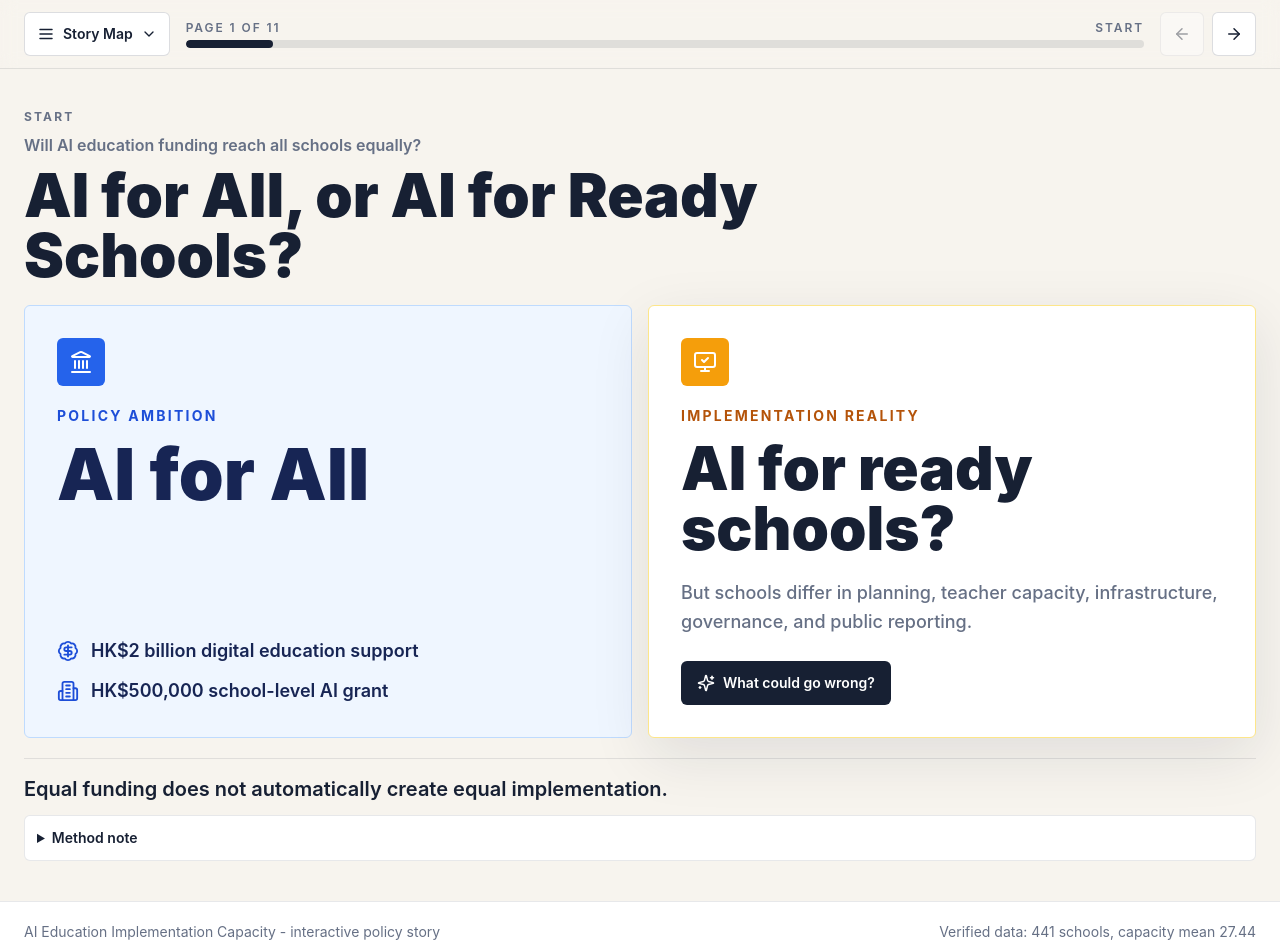
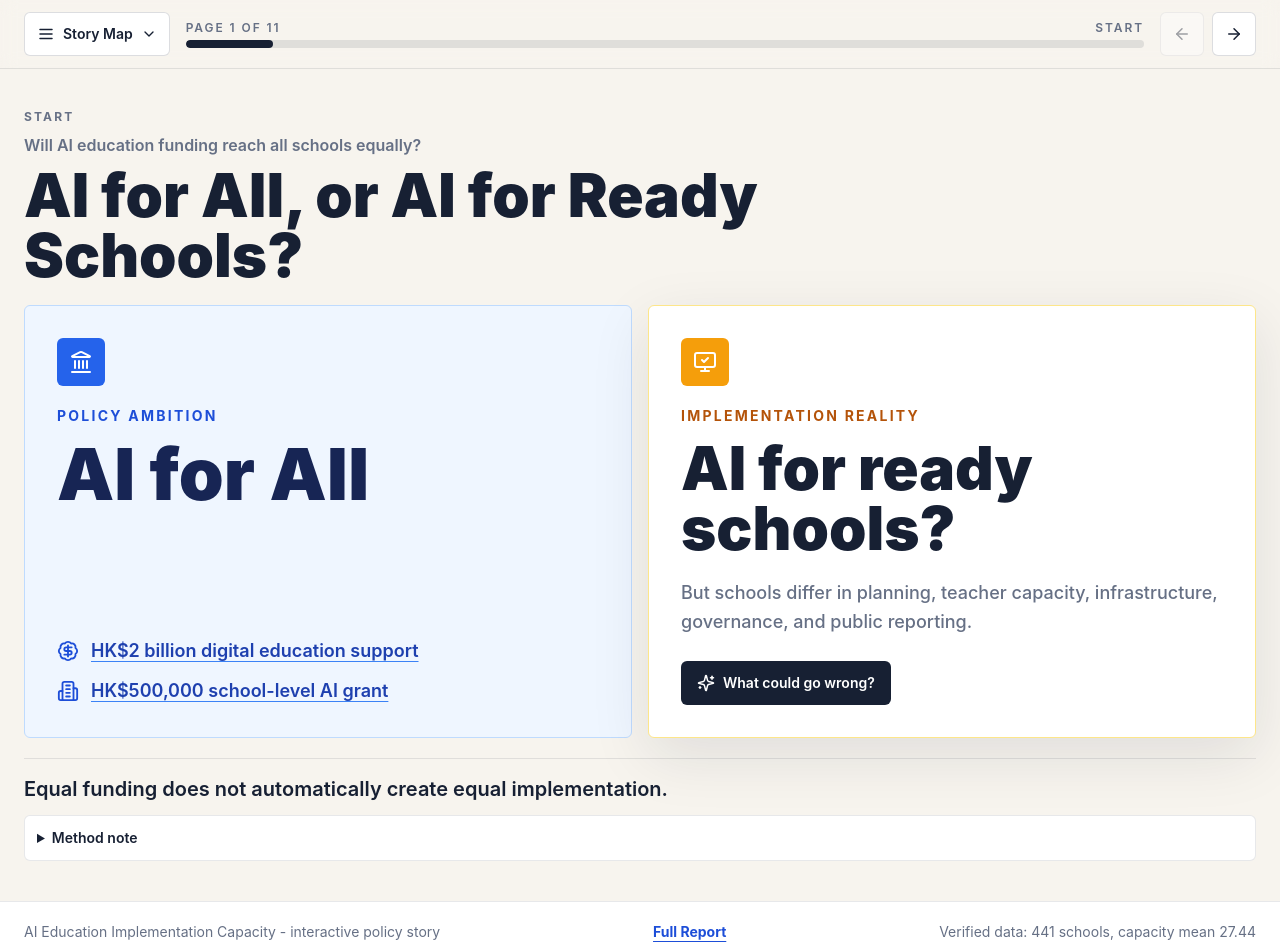
Before and after one commit to Kenny-Choww/HKU-POLI3148-Group, a React (Vite) app: page / in a window 1280 px wide. Shown: the top 952 px of the page. Built offline with nearby package versions, Linux system fonts and the light colour scheme.

Commit message:
Add report and source links

```diff
--- a/src/App.jsx
+++ b/src/App.jsx
@@ -352,6 +352,14 @@ export default function App() {
       <footer className="border-t border-ink/10 bg-white px-4 py-5 text-sm text-muted sm:px-6">
         <div className="mx-auto flex max-w-7xl flex-col gap-2 sm:flex-row sm:items-center sm:justify-between">
           <span>AI Education Implementation Capacity - interactive policy story</span>
+          <a
+            href={`${import.meta.env.BASE_URL}report.pdf`}
+            target="_blank"
+            rel="noreferrer"
+            className="font-bold text-blue-700 underline underline-offset-4 transition hover:text-blue-900"
+          >
+            Full Report
+          </a>
           <span>
             Verified data: {formatWhole(data.metadata.sourceStats.schoolsInAnalysis)} schools,
             capacity mean {formatNumber(data.metadata.headlineMetrics[0].value, 2)}
--- a/src/components/Visuals.jsx
+++ b/src/components/Visuals.jsx
@@ -28,6 +28,7 @@ const barrierItems = [
 
 export function OpeningHero() {
   const [revealed, setRevealed] = useState(false);
+  const fundingSourceUrl = "http://info.gov.hk/gia/general/202512/16/P2025121600261.htm";
 
   return (
     <div className="grid w-full gap-4 lg:grid-cols-2">
@@ -48,14 +49,24 @@ export function OpeningHero() {
           </h2>
         </div>
         <div className="grid gap-3 text-lg font-semibold text-blue-950">
-          <div className="flex items-center gap-3">
+          <a
+            href={fundingSourceUrl}
+            target="_blank"
+            rel="noreferrer"
+            className="flex items-center gap-3 text-blue-800 underline decoration-blue-500 underline-offset-4 transition hover:text-blue-950"
+          >
             <BadgeDollarSign className="text-blue-700" size={22} />
             HK$2 billion digital education support
-          </div>
-          <div className="flex items-center gap-3">
+          </a>
+          <a
+            href={fundingSourceUrl}
+            target="_blank"
+            rel="noreferrer"
+            className="flex items-center gap-3 text-blue-800 underline decoration-blue-500 underline-offset-4 transition hover:text-blue-950"
+          >
             <Building2 className="text-blue-700" size={22} />
             HK$500,000 school-level AI grant
-          </div>
+          </a>
         </div>
       </motion.div>
 
```
Also changed, not shown: 1 other file (tests, documents, lock files or other folders).
